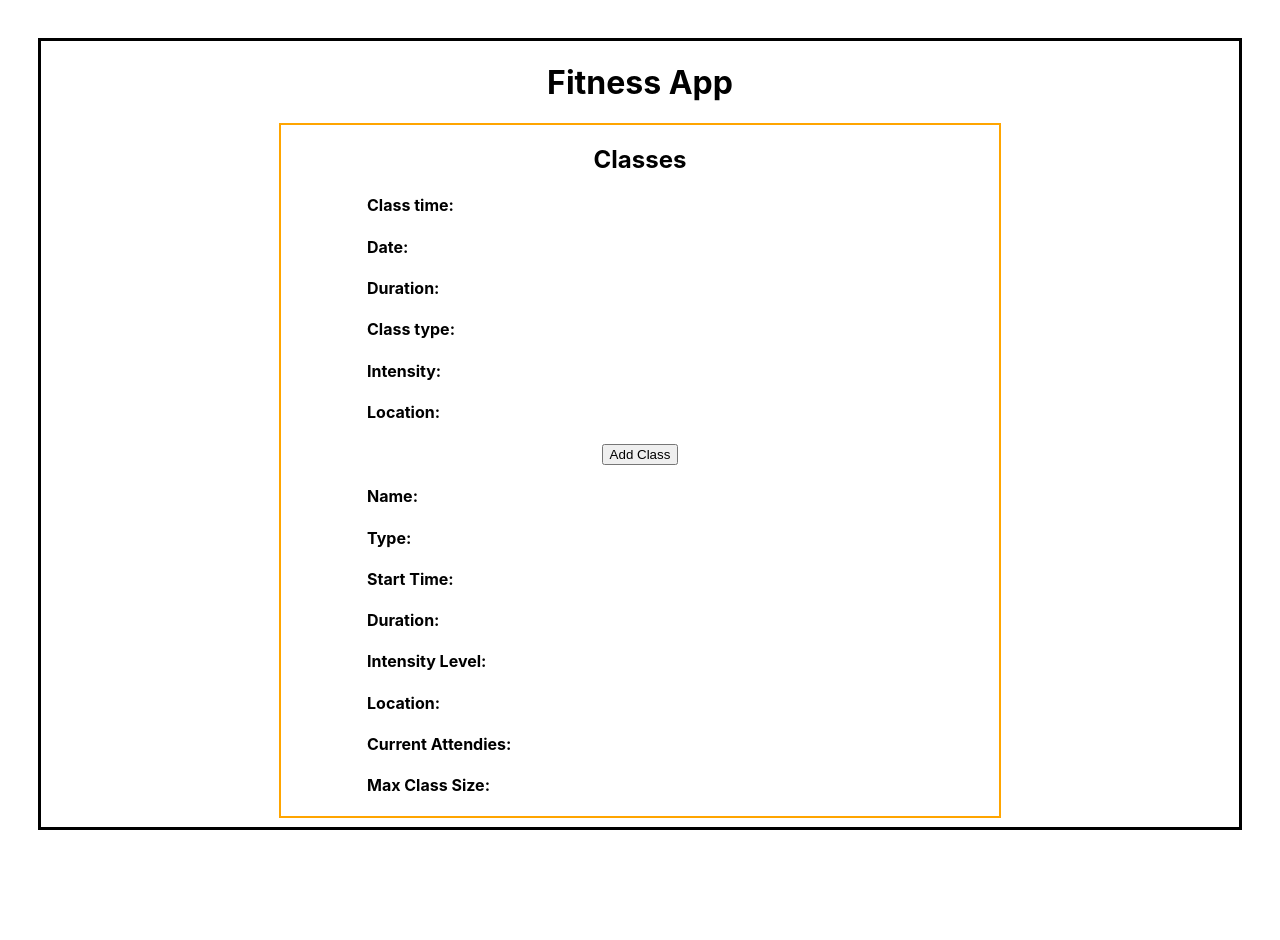
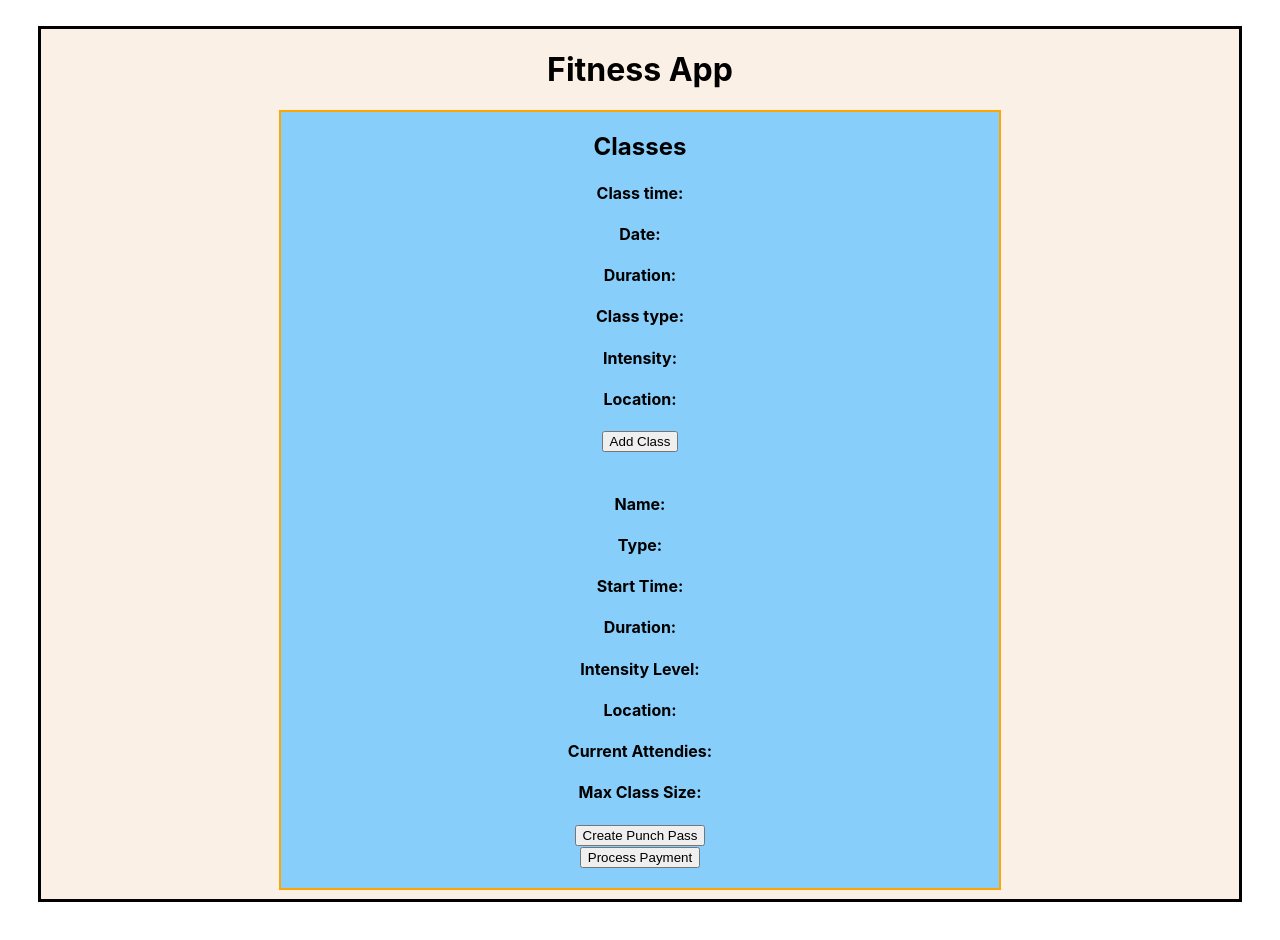
Before and after one commit to Anywhere-Fitness-3-PTCT/front-end, a React (Create React App) app in the folder client/: page / in a window 1280 px wide. Before the commit the page ends 869 px from the top, so only its background shows below. Built offline with nearby package versions, Linux system fonts and the light colour scheme.

Commit message:
added styling

```diff
--- a/client/src/App.css
+++ b/client/src/App.css
@@ -2,6 +2,8 @@
   text-align: center;
   border: 3px solid black;
   margin: 3%;
+  margin-top: 2%;
+  background-color: linen;
 }
 
 .App-logo {
@@ -45,9 +47,10 @@
   margin: auto;
   margin-bottom: 9px;
   margin-top: 6px;
+  background-color: lightskyblue;
 }
 
 .Sub-Component2 {
-  text-align: left;
-  padding-left: 12%;
+  text-align: center;
+  background-color: lightskyblue;
 }
--- a/client/src/App.js
+++ b/client/src/App.js
@@ -25,7 +25,6 @@ const SubComp = (props) => {
     <div className='Sub-Component'>
       <h2>Classes</h2>
       <SubComp2 />
-      <button>Add Class</button>
       <br />
       <SubComp3 classes={classes} setClasses={setClasses} />
     </div>
@@ -33,7 +32,7 @@ const SubComp = (props) => {
 }
 
 const SubComp2 = (props) => {
-  const [classes] = useContext(ClassesContext);
+  const { classes } = useContext(ClassesContext);
 
   return (
     <div className='Sub-Component2'>
@@ -43,12 +42,13 @@ const SubComp2 = (props) => {
       <h4>Class type: </h4>
       <h4>Intensity: </h4>
       <h4>Location: </h4>
+      <button>Add Class</button>
     </div>
   )
 }
 
 const SubComp3 = (props) => {
-  const [classes] = useContext(ClassesContext);
+  const { classes } = useContext(ClassesContext);
 
   return (
     <div className='Sub-Component2'>
@@ -60,6 +60,10 @@ const SubComp3 = (props) => {
       <h4>Location: </h4>
       <h4>Current Attendies: </h4>
       <h4>Max Class Size: </h4>
+      <button>Create Punch Pass</button>
+      <br />
+      <button>Process Payment</button>
+      <br /><br />
     </div>
   )
 }
```
